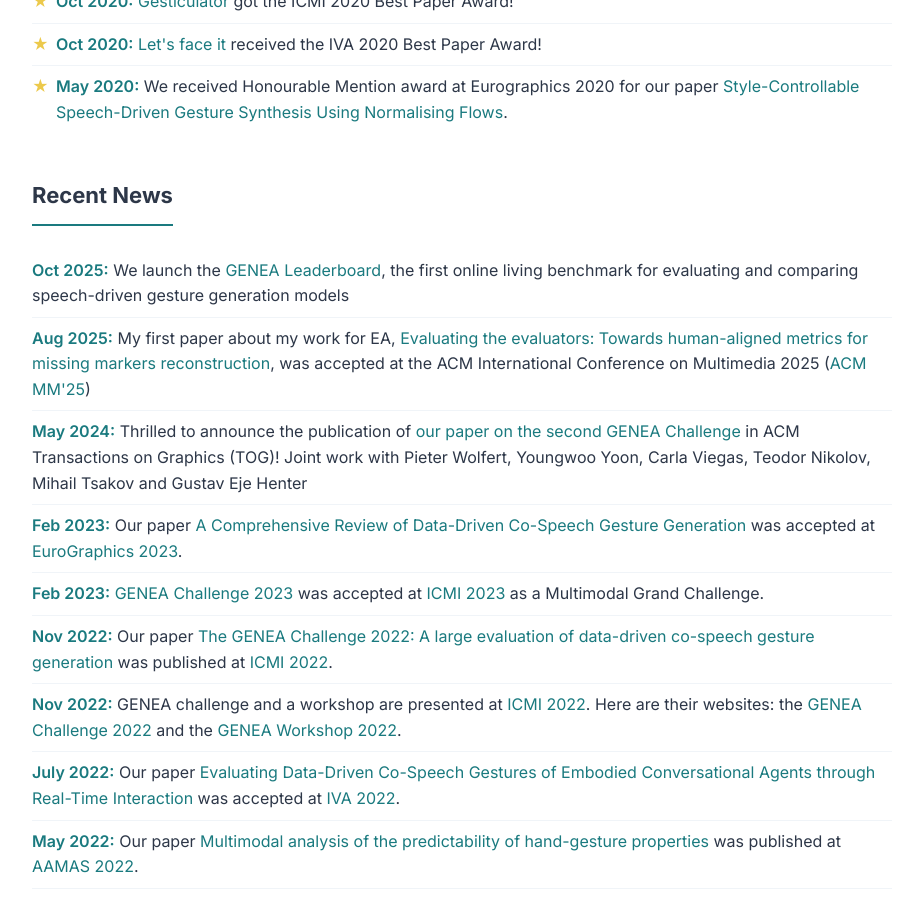
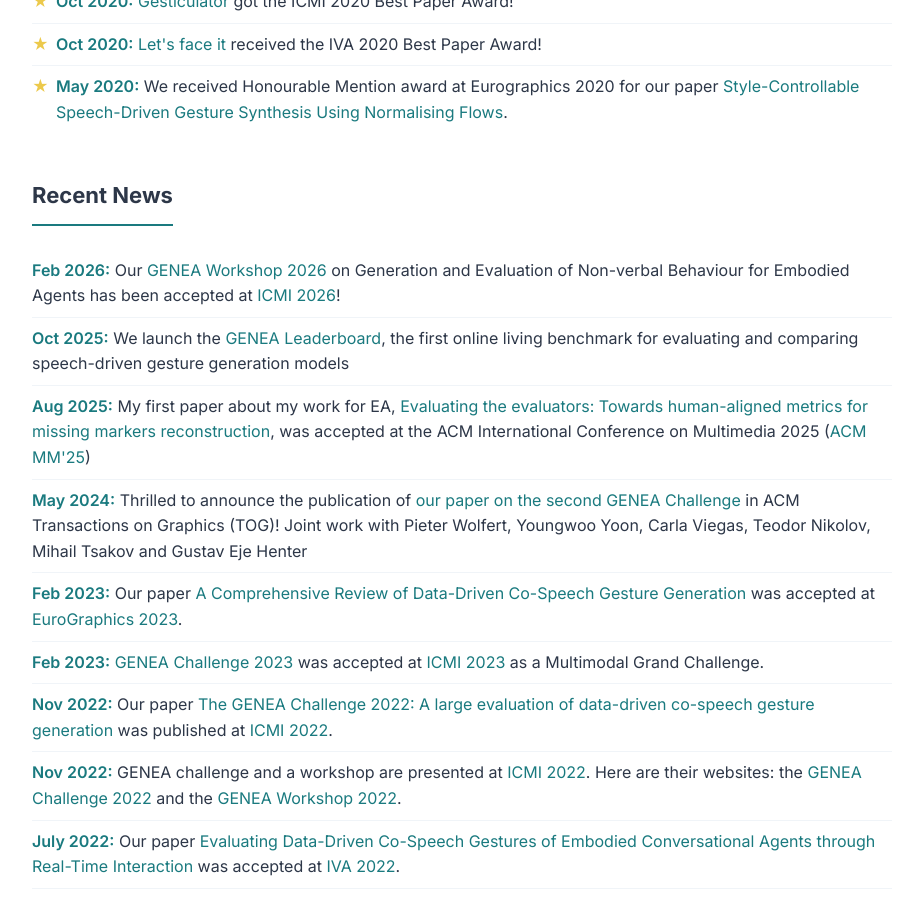
Before and after one commit to Svito-zar/Svito-zar.github.io, a Jekyll site: the page built from index.md, in a window 1280 px wide and 900 px high, scrolled down 628 px. Shown: the whole window, without its empty margins (178-1101 px from the left). Built offline with Jekyll 4.4.1, drawn with Linux system fonts in a browser that asks for light colours.

Commit message:
Add latest GENEA Workshop

```diff
--- a/index.md
+++ b/index.md
@@ -33,6 +33,7 @@ exclude: true
 <div class="section">
   <h2 class="section-title">Recent News</h2>
   <ul>
+    <li><strong>Feb 2026:</strong> Our <a href="https://genea-workshop.github.io/2026/workshop">GENEA Workshop 2026</a> on Generation and Evaluation of Non-verbal Behaviour for Embodied Agents has been accepted at <a href="https://icmi.acm.org/2026/">ICMI 2026</a>!</li>
     <li><strong>Oct 2025:</strong> We launch the <a href="https://genea-workshop.github.io/leaderboard/">GENEA Leaderboard</a>, the first online living benchmark for evaluating and comparing speech-driven gesture generation models</li>
     <li><strong>Aug 2025:</strong> My first paper about my work for EA, <a href="https://arxiv.org/abs/2410.14334">Evaluating the evaluators: Towards human-aligned metrics for missing markers reconstruction</a>, was accepted at the ACM International Conference on Multimedia 2025 (<a href="https://acmmm2025.org/">ACM MM'25</a>)</li>
     <li><strong>May 2024:</strong> Thrilled to announce the publication of <a href="https://dl.acm.org/doi/10.1145/3656374">our paper on the second GENEA Challenge</a> in ACM Transactions on Graphics (TOG)! Joint work with Pieter Wolfert, Youngwoo Yoon, Carla Viegas, Teodor Nikolov, Mihail Tsakov and Gustav Eje Henter</li>
```
